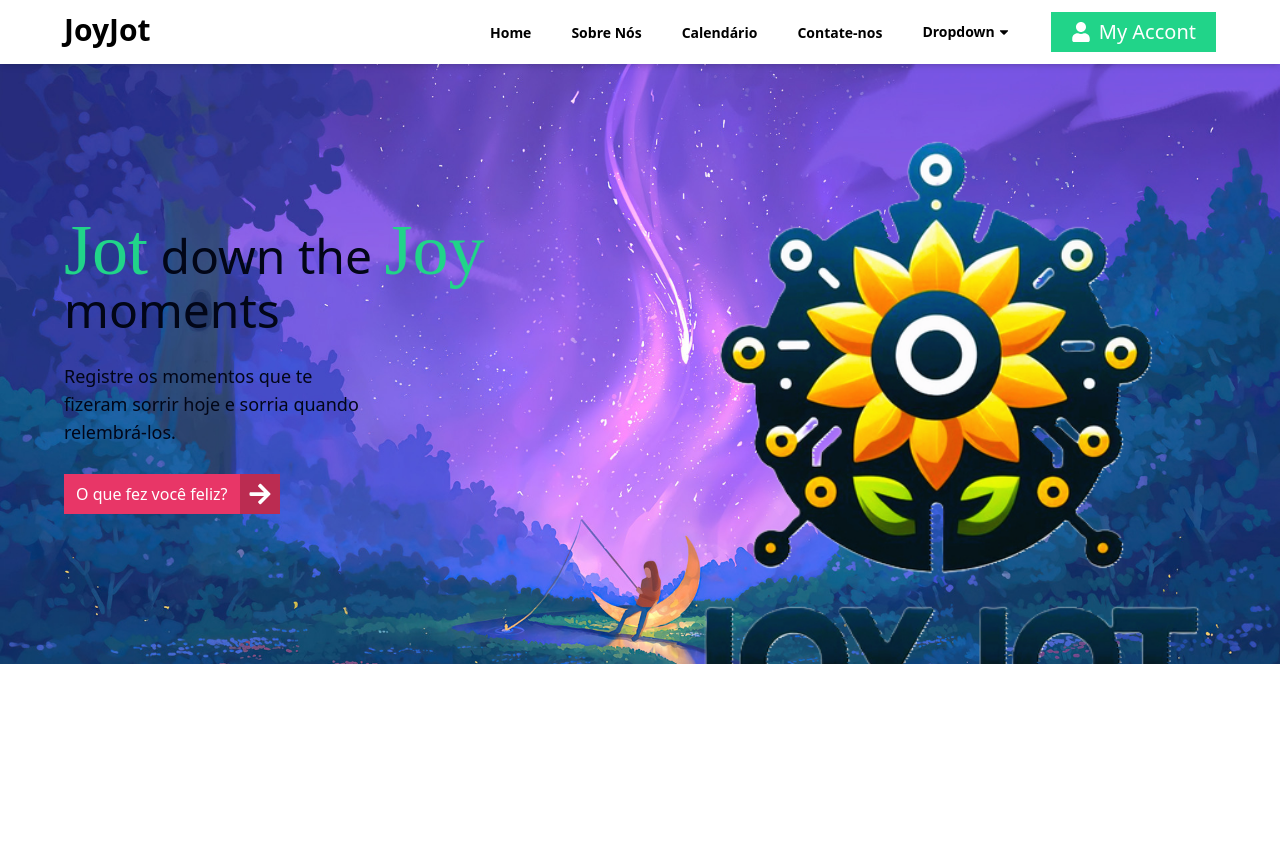
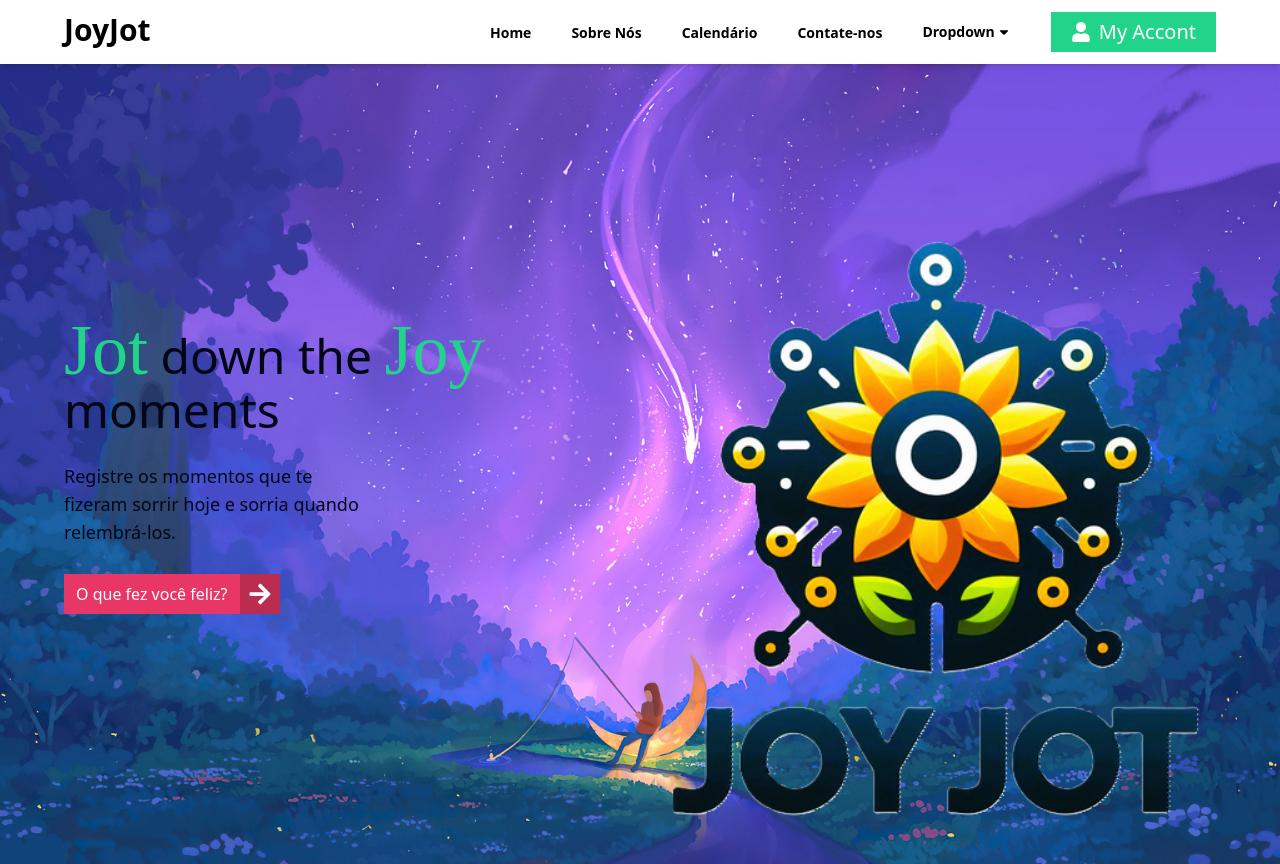
Before and after one commit to jmtannus/JoyJot_365-dias-de-felicidade, a React (Vite) app in the folder frontend/: page / in a window 1280 px wide. Before the commit the page ends 800 px from the top, so only its background shows below. Built offline with nearby package versions, Linux system fonts and the light colour scheme; a web font is replaced by a local one.

Commit message:
Hero Page Height Improvement

```diff
--- a/frontend/src/components/Hero/Hero.jsx
+++ b/frontend/src/components/Hero/Hero.jsx
@@ -17,7 +17,7 @@ const Hero = () => {
     <>
       <div style={BgStyle} className="relative z-[-1]">
         <div className="container py-16 sm:py-0">
-          <div className="grid grid-cols-1 sm:grid-cols-2 gap-4 place-items-center min-h-[600px]">
+          <div className="grid grid-cols-1 sm:grid-cols-2 gap-4 place-items-center min-h-[800px]">
             {/* text-content section */}
             <div className="space-y-7 text-slate-950 order-2 sm:order-1">
               <h1 className="text-5xl">
```
